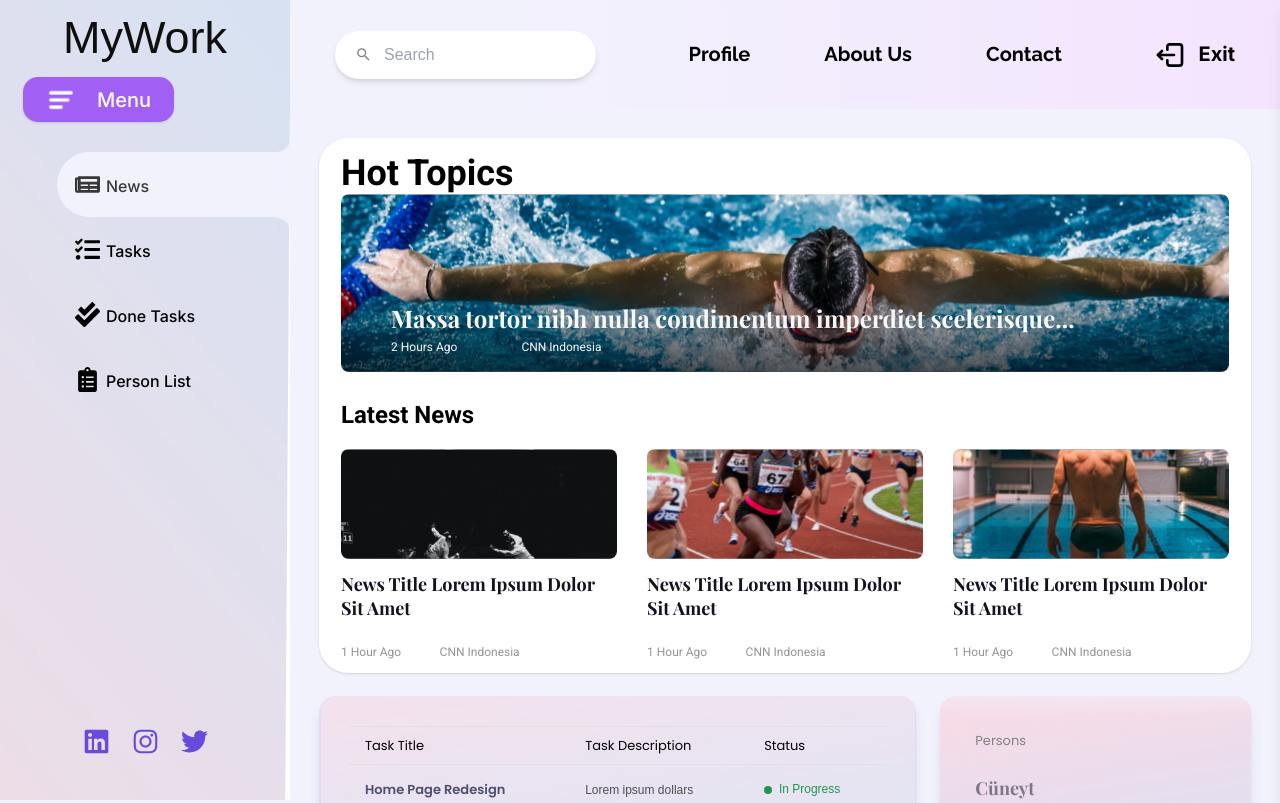
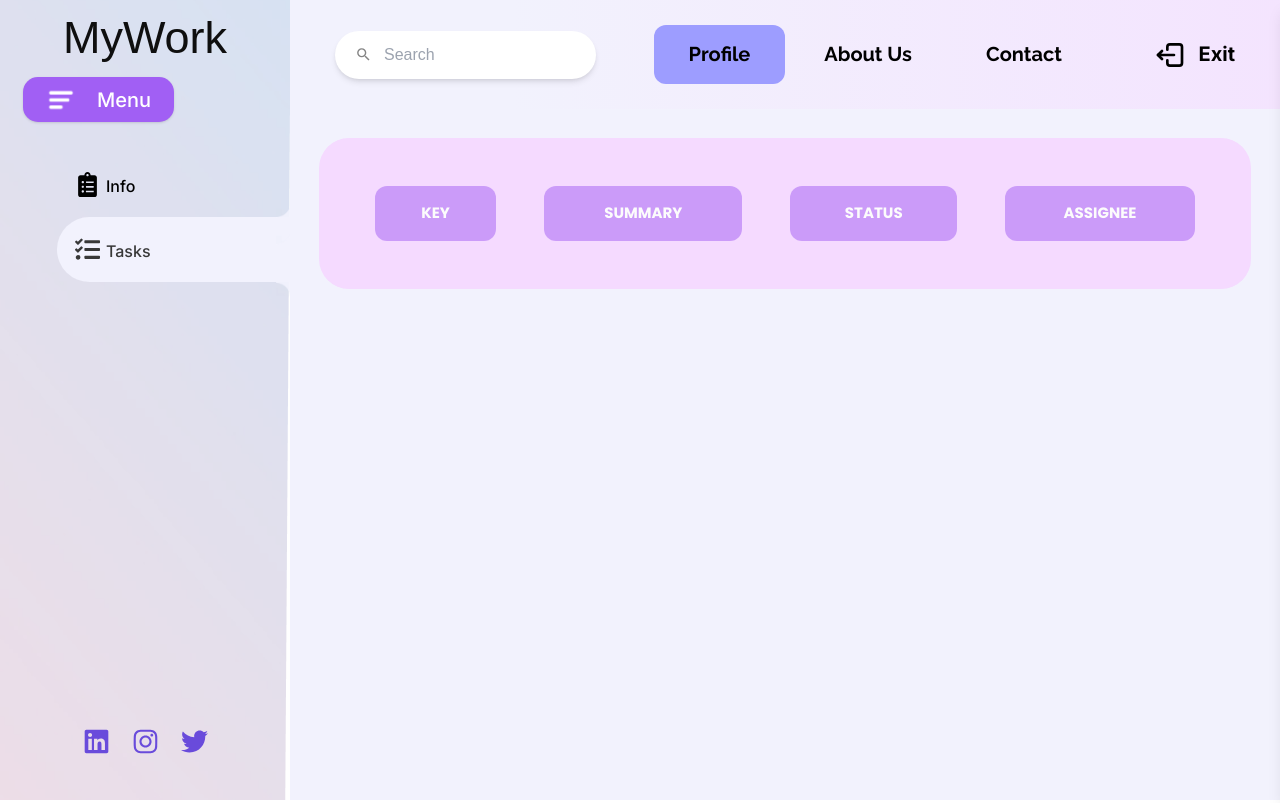
Before and after one commit to ShaYri12/my-work, a React (Vite) app: page /profile/tasks in a window 1280 px wide. Before the commit this address led to /. Shown: the top 803 px of the page. Built offline with nearby package versions, Linux system fonts and the light colour scheme; sample sign-in values are in the browser's storage; a web font is replaced by a local one.

Commit message:
some more changes from client

```diff
--- a/src/App.tsx
+++ b/src/App.tsx
@@ -9,7 +9,7 @@ import Login from "./pages/Login";
 import DashboardLayout from "./layouts/DashboardLayout";
 import News from "./pages/News";
 import Tasks from "./pages/Tasks";
-import Profile from "./pages/Profile";
+import ProfileTasks from "./pages/ProfileTasks";
 import About from "./pages/About";
 import ProtectedRoute from "./components/ProtectedRoute";
 import "./App.css";
@@ -17,6 +17,7 @@ import Register from "./pages/Register";
 import DoneTasks from "./pages/DoneTasks";
 import PersonList from "./pages/PersonList";
 import Contact from "./pages/Contact";
+import Info from "./pages/Info";
 
 const App = () => {
   const isAuthenticated = !!localStorage.getItem("auth"); // Check if the user is logged in
@@ -44,7 +45,8 @@ const App = () => {
           <Route path="tasks" element={<Tasks />} />
           <Route path="done-tasks" element={<DoneTasks />} />
           <Route path="person-list" element={<PersonList />} />
-          <Route path="profile" element={<Profile />} />
+          <Route path="profile/tasks" element={<ProfileTasks />} />
+          <Route path="profile/info" element={<Info />} />
           <Route path="about-us" element={<About />} />
           <Route path="contact" element={<Contact />} />
         </Route>
--- a/src/components/Header.tsx
+++ b/src/components/Header.tsx
@@ -1,7 +1,7 @@
 import { toast } from "react-toastify";
 import { TbLogout2 } from "react-icons/tb";
 import { MdOutlineSearch } from "react-icons/md";
-import { NavLink, useNavigate } from "react-router-dom";
+import { NavLink, useLocation, useNavigate } from "react-router-dom";
 import { useEffect, useRef, useState } from "react";
 import { FaBars } from "react-icons/fa";
 import { IoCloseSharp } from "react-icons/io5";
@@ -11,6 +11,7 @@ const Drawer: React.FC<{ isOpen: boolean; onClose: () => void }> = ({
   onClose,
 }) => {
   const navigate = useNavigate();
+  const location = useLocation();
   const drawerRef = useRef<HTMLDivElement | null>(null); // Reference for the drawer
 
   // Close drawer when clicking outside
@@ -75,11 +76,16 @@ const Drawer: React.FC<{ isOpen: boolean; onClose: () => void }> = ({
           {/* Center Nav Links */}
           <nav className="flex flex-col mt-4">
             <NavLink
-              to="/profile"
-              onClick={() => handleLinkClick("/profile")} // Close drawer and navigate
+              to="/profile/info"
+              onClick={() => handleLinkClick("/profile/info")} // Close drawer and navigate
               className={({ isActive }) =>
                 `text-[20px] text-black font-[700] font-raleway leading-[23.48px] py-2 px-4 ${
                   isActive ? "bg-[#9D9DFF] rounded-[12px]" : ""
+                }
+                ${
+                  location.pathname.startsWith("/profile")
+                    ? "bg-[#9D9DFF] rounded-[12px]"
+                    : ""
                 }`
               }
             >
@@ -172,10 +178,15 @@ const Header: React.FC = () => {
         {/* Center Nav Links */}
         <nav className="hidden md:flex gap-1">
           <NavLink
-            to="/profile"
+            to="/profile/info"
             className={({ isActive }) =>
               `lg:text-[20px] text-[18px] text-black font-[700] font-raleway leading-[23.48px] xl:py-[17.83px] py-4 xl:px-[35px] px-5 ${
                 isActive ? "bg-[#9D9DFF] rounded-[12px]" : ""
+              }
+              ${
+                location.pathname.startsWith("/profile")
+                  ? "bg-[#9D9DFF] rounded-[12px]"
+                  : ""
               }`
             }
           >
--- a/src/components/Sidebar.tsx
+++ b/src/components/Sidebar.tsx
@@ -55,59 +55,57 @@ const Sidebar: React.FC = () => {
     setIsExpanded(!isExpanded);
   };
 
-  return (
-    <>
-      <div
-        className={`h-full flex sidebar-behind top-0 left-0 ${
-          isExpanded ? "xl:w-[290px] lg:w-[240px] w-[70px]" : "min-w-[70px]"
-        }`}
-      ></div>
+  const renderProfileLinks = () => (
+    <ul className={`${isExpanded ? "xl:ps-[57px] lg:ps-[23px] ps-4" : "ps-2"}`}>
+      <li>
+        <NavLink
+          to="/profile/info"
+          className={({ isActive }) =>
+            `relative flex items-center gap-[6px] text-[16px] font-[500] leading-[25px] py-[20px] px-[18px] ${
+              isActive
+                ? "bg-[#F2F2FD] text-[#383838] rounded-l-full"
+                : "text-black"
+            }`
+          }
+        >
+          <span className="md:min-h-[25px] min-h-[20px] min-w-[20px] md:min-w-[25px]">
+            <FaClipboardList className="w-full h-full" />
+          </span>
+          {isExpanded && <span className="mb-[-4px] font-inter">Info</span>}
+          {location.pathname === "/profile/info" && (
+            <div className="flex">
+              <LinkStyle isExpanded />
+            </div>
+          )}
+        </NavLink>
+      </li>
+      <li>
+        <NavLink
+          to="/profile/tasks"
+          className={({ isActive }) =>
+            `relative flex items-center gap-[6px] text-[16px] font-[500] leading-[25px] py-[20px] px-[18px] ${
+              isActive
+                ? "bg-[#F2F2FD] text-[#383838] rounded-l-full"
+                : "text-black"
+            }`
+          }
+        >
+          <span className="md:min-h-[25px] min-h-[20px] min-w-[20px] md:min-w-[25px]">
+            <FaTasks className="w-full h-full" />
+          </span>
+          {isExpanded && <span className="mb-[-4px] font-inter">Tasks</span>}
+          {location.pathname === "/profile/tasks" && (
+            <div className="flex">
+              <LinkStyle isExpanded />
+            </div>
+          )}
+        </NavLink>
+      </li>
+    </ul>
+  );
 
-      <div
-        ref={sidebarRef}
-        className={`bg-white fixed top-0 left-0 h-screen transition-all duration-200 overflow-hidden ${
-          isExpanded ? "xl:w-[290px] lg:w-[240px] w-[200px]" : "w-[70px]"
-        } flex flex-col justify-between z-[60]`}
-      >
-        <img
-          className="absolute object-cover h-full w-full left-0 top-0 z-[50]"
-          src="/assets/sidebar-gradient.png"
-        />
-
-        {/* Top Section */}
-        <div className="relative z-[52]">
-          {isExpanded && (
-            <h1 className="lg:px-[23px] md:text-[45px] text-[30px] text-[#0F0F0F] md:font-[500] font-[600] leading-[62.69px] text-center my-[7px]">
-              MyWork
-            </h1>
-          )}
-
-          {/* Menu Button */}
-          <div className={`${isExpanded ? "lg:px-[23px] px-4" : "px-2"} `}>
-            <button
-              onClick={toggleSidebar}
-              className={`flex items-center lg:gap-[21px] gap-[12px] bg-[#A15FF4] text-white rounded-[15px] ${
-                isExpanded
-                  ? "lg:px-[23px] px-[10px] py-[7.9px]"
-                  : "px-[10px] py-[7.9px] mt-[6px]"
-              } mb-[30px] md:text-[20px] font-[500] leading-[24.2px] shadow hover:bg-[#A15FF9] transition`}
-            >
-              <img
-                className="lg:min-w-[30px] w-[30px] h-[30px] lg:min-h-[30px]"
-                src="/assets/icons/menu.svg"
-              />
-              {isExpanded && (
-                <span className="mt-[0.4px] font-inter">Menu</span>
-              )}
-            </button>
-          </div>
-
-          {/* Navigation Items */}
-          <ul
-            className={`${
-              isExpanded ? "xl:ps-[57px] lg:ps-[23px] ps-4" : "ps-2"
-            }`}
-          >
+  const renderMainLinks = () => (
+    <ul className={`${isExpanded ? "xl:ps-[57px] lg:ps-[23px] ps-4" : "ps-2"}`}>
       <li>
         <NavLink
           to="/"
@@ -122,9 +120,7 @@ const Sidebar: React.FC = () => {
           <span className="md:min-h-[25px] min-h-[20px] min-w-[20px] md:min-w-[25px]">
             <FaNewspaper className="w-full h-full" />
           </span>
-                {isExpanded && (
-                  <span className="mb-[-4px] font-inter">News</span>
-                )}
+          {isExpanded && <span className="mb-[-4px] font-inter">News</span>}
           {location.pathname === "/" && (
             <div className="flex">
               <LinkStyle isExpanded />
@@ -132,7 +128,6 @@ const Sidebar: React.FC = () => {
           )}
         </NavLink>
       </li>
-
       <li>
         <NavLink
           to="/tasks"
@@ -147,9 +142,7 @@ const Sidebar: React.FC = () => {
           <span className="md:min-h-[25px] min-h-[20px] min-w-[20px] md:min-w-[25px]">
             <FaTasks className="w-full h-full" />
           </span>
-                {isExpanded && (
-                  <span className="mb-[-4px] font-inter">Tasks</span>
-                )}
+          {isExpanded && <span className="mb-[-4px] font-inter">Tasks</span>}
           {location.pathname === "/tasks" && (
             <div className="flex">
               <LinkStyle isExpanded />
@@ -157,7 +150,6 @@ const Sidebar: React.FC = () => {
           )}
         </NavLink>
       </li>
-
       <li>
         <NavLink
           to="/done-tasks"
@@ -182,7 +174,6 @@ const Sidebar: React.FC = () => {
           )}
         </NavLink>
       </li>
-
       <li>
         <NavLink
           to="/person-list"
@@ -208,6 +199,57 @@ const Sidebar: React.FC = () => {
         </NavLink>
       </li>
     </ul>
+  );
+
+  return (
+    <>
+      <div
+        className={`h-full flex sidebar-behind top-0 left-0 ${
+          isExpanded ? "xl:w-[290px] lg:w-[240px] w-[70px]" : "min-w-[70px]"
+        }`}
+      ></div>
+
+      <div
+        ref={sidebarRef}
+        className={`bg-white fixed top-0 left-0 h-screen transition-all duration-200 overflow-hidden ${
+          isExpanded ? "xl:w-[290px] lg:w-[240px] w-[200px]" : "w-[70px]"
+        } flex flex-col justify-between z-[60]`}
+      >
+        <img
+          className="absolute object-cover h-full w-full left-0 top-0 z-[50]"
+          src="/assets/sidebar-gradient.png"
+        />
+
+        <div className="relative z-[52]">
+          {isExpanded && (
+            <h1 className="lg:px-[23px] md:text-[45px] text-[30px] text-[#0F0F0F] md:font-[500] font-[600] leading-[62.69px] text-center my-[7px]">
+              MyWork
+            </h1>
+          )}
+
+          <div className={`${isExpanded ? "lg:px-[23px] px-4" : "px-2"} `}>
+            <button
+              onClick={toggleSidebar}
+              className={`flex items-center lg:gap-[21px] gap-[12px] bg-[#A15FF4] text-white rounded-[15px] ${
+                isExpanded
+                  ? "lg:px-[23px] px-[10px] py-[7.9px]"
+                  : "px-[10px] py-[7.9px] mt-[6px]"
+              } mb-[30px] md:text-[20px] font-[500] leading-[24.2px] shadow hover:bg-[#A15FF9] transition`}
+            >
+              <img
+                className="lg:min-w-[30px] w-[30px] h-[30px] lg:min-h-[30px]"
+                src="/assets/icons/menu.svg"
+              />
+              {isExpanded && (
+                <span className="mt-[0.4px] font-inter">Menu</span>
+              )}
+            </button>
+          </div>
+
+          {/* Conditional rendering based on location */}
+          {location.pathname.startsWith("/profile")
+            ? renderProfileLinks()
+            : renderMainLinks()}
         </div>
 
         {/* Social Media Icons */}
--- a/src/components/TasksTable.tsx
+++ b/src/components/TasksTable.tsx
@@ -1,6 +1,7 @@
 import React, { useState, useEffect, useRef } from "react";
 import { Task } from "../assets/tasksData";
 import { IoIosArrowDown } from "react-icons/io";
+import userData from "../assets/userData"; // Import the user data
 
 interface TasksTableProps {
   tasks: Task[];
@@ -8,11 +9,19 @@ interface TasksTableProps {
     taskId: number,
     newStatus: "TO DO" | "IN PROGRESS" | "DONE"
   ) => void;
+  onAssigneeChange: (taskId: number, newAssignee: string) => void; // Callback for assignee change
 }
 
-const TasksTable: React.FC<TasksTableProps> = ({ tasks, onStatusChange }) => {
+const TasksTable: React.FC<TasksTableProps> = ({
+  tasks,
+  onStatusChange,
+  onAssigneeChange,
+}) => {
   const [tasksState, setTasksState] = useState<Task[]>(tasks);
-  const [selectedTaskId, setSelectedTaskId] = useState<number | null>(null);
+  const [openStatusTaskId, setOpenStatusTaskId] = useState<number | null>(null); // Status dropdown tracking
+  const [openAssigneeTaskId, setOpenAssigneeTaskId] = useState<number | null>(
+    null
+  ); // Assignee dropdown tracking
   const dropdownRefs = useRef<Map<number, HTMLDivElement | null>>(new Map());
 
   const handleStatusChange = (
@@ -25,7 +34,17 @@ const TasksTable: React.FC<TasksTableProps> = ({ tasks, onStatusChange }) => {
       )
     );
     onStatusChange(taskId, newStatus); // Call the callback prop
-    setSelectedTaskId(null);
+    setOpenStatusTaskId(null); // Close status dropdown
+  };
+
+  const handleAssigneeChange = (taskId: number, newAssignee: string) => {
+    setTasksState((prevTasks) =>
+      prevTasks.map((task) =>
+        task.id === taskId ? { ...task, assignee: newAssignee } : task
+      )
+    );
+    onAssigneeChange(taskId, newAssignee); // Call the callback prop
+    setOpenAssigneeTaskId(null); // Close assignee dropdown
   };
 
   const getStatusColor = (status: string) => {
@@ -43,11 +62,12 @@ const TasksTable: React.FC<TasksTableProps> = ({ tasks, onStatusChange }) => {
 
   useEffect(() => {
     const handleClickOutside = (event: MouseEvent) => {
-      if (selectedTaskId !== null) {
-        const dropdown = dropdownRefs.current.get(selectedTaskId);
-        if (dropdown && !dropdown.contains(event.target as Node)) {
-          setSelectedTaskId(null);
-        }
+      const openDropdown = dropdownRefs.current.get(
+        openStatusTaskId || openAssigneeTaskId || -1
+      );
+      if (openDropdown && !openDropdown.contains(event.target as Node)) {
+        setOpenStatusTaskId(null);
+        setOpenAssigneeTaskId(null);
       }
     };
 
@@ -55,7 +75,7 @@ const TasksTable: React.FC<TasksTableProps> = ({ tasks, onStatusChange }) => {
     return () => {
       document.removeEventListener("mousedown", handleClickOutside);
     };
-  }, [selectedTaskId]);
+  }, [openStatusTaskId, openAssigneeTaskId]);
 
   return (
     <div className="flex justify-start">
@@ -110,14 +130,16 @@ const TasksTable: React.FC<TasksTableProps> = ({ tasks, onStatusChange }) => {
                         {task.summary}
                       </span>
                     </td>
+                    {/* Status Dropdown */}
                     <td className="sm:py-4 py-1 md:px-6 px-2 bg-white shadow-lg text-center border-r-[1.5px] border-dashed border-[#000000]">
                       <div className="relative inline-block">
                         <button
-                          onClick={() =>
-                            setSelectedTaskId(
-                              selectedTaskId === task.id ? null : task.id
-                            )
-                          }
+                          onClick={() => {
+                            setOpenStatusTaskId(
+                              openStatusTaskId === task.id ? null : task.id
+                            );
+                            setOpenAssigneeTaskId(null); // Close assignee dropdown if open
+                          }}
                           className={`flex items-center gap-1 font-[700] md:text-[20px] sm:text-[15px] text-[11px] sm:leading-[30px] font-poppins ${getStatusColor(
                             task.status
                           )}`}
@@ -125,7 +147,7 @@ const TasksTable: React.FC<TasksTableProps> = ({ tasks, onStatusChange }) => {
                           {task.status}
                           <IoIosArrowDown />
                         </button>
-                        {selectedTaskId === task.id && (
+                        {openStatusTaskId === task.id && (
                           <div
                             ref={(el) => dropdownRefs.current.set(task.id, el)}
                             className="absolute right-0 mt-2 w-40 bg-white border border-gray-300 font-poppins rounded-lg shadow-lg z-10"
@@ -150,10 +172,40 @@ const TasksTable: React.FC<TasksTableProps> = ({ tasks, onStatusChange }) => {
                         )}
                       </div>
                     </td>
+                    {/* Assignee Dropdown */}
                     <td className="sm:py-4 py-1 md:px-6 px-2 bg-white rounded-r-[20px] shadow-lg text-center">
-                      <span className="font-[700] md:text-[18px] sm:text-[15px] text-[11px] sm:leading-[30px] text-black font-poppins">
-                        {task.assignee}
-                      </span>
+                      <div className="relative inline-block">
+                        <button
+                          onClick={() => {
+                            setOpenAssigneeTaskId(
+                              openAssigneeTaskId === task.id ? null : task.id
+                            );
+                            setOpenStatusTaskId(null); // Close status dropdown if open
+                          }}
+                          className="flex items-center gap-1 font-[700] md:text-[18px] sm:text-[15px] text-[11px] sm:leading-[30px] text-black font-poppins"
+                        >
+                          {task.assignee}
+                          <IoIosArrowDown />
+                        </button>
+                        {openAssigneeTaskId === task.id && (
+                          <div
+                            ref={(el) => dropdownRefs.current.set(task.id, el)}
+                            className="absolute right-0 mt-2 w-40 bg-white border border-gray-300 font-poppins rounded-lg shadow-lg z-10"
+                          >
+                            {userData.map((user) => (
+                              <div
+                                key={user.name}
+                                onClick={() =>
+                                  handleAssigneeChange(task.id, user.name)
+                                }
+                                className="cursor-pointer px-4 py-2 font-[600] text-sm text-black hover:bg-gray-200"
+                              >
+                                {user.name}
+                              </div>
+                            ))}
+                          </div>
+                        )}
+                      </div>
                     </td>
                   </tr>
                   <tr>
--- /dev/null
+++ b/src/pages/Info.tsx
@@ -0,0 +1,12 @@
+import React from "react";
+
+const Info = () => {
+  return (
+    <div>
+      <h1 className="text-3xl font-bold">Info Page</h1>
+      <p>This is the Info page content.</p>
+    </div>
+  );
+};
+
+export default Info;
--- a/src/pages/Profile.tsx
+++ b/src/pages/ProfileTasks.tsx
@@ -6,7 +6,7 @@ import initialTasksData from "../assets/tasksData";
 const user = JSON.parse(localStorage.getItem("auth") || "{}");
 const userEmail: string = user.email || "";
 
-const Profile: React.FC = () => {
+const ProfileTasks: React.FC = () => {
   // Initialize tasksInfo with the imported initialTasksData
   const [tasksInfo, setTasksInfo] = useState<Task[]>(initialTasksData);
 
@@ -25,11 +25,24 @@ const Profile: React.FC = () => {
     );
   };
 
+  // Handle assignee change
+  const handleAssigneeChange = (taskId: number, newAssignee: string) => {
+    setTasksInfo((prevTasks) =>
+      prevTasks.map((task) =>
+        task.id === taskId ? { ...task, assignee: newAssignee } : task
+      )
+    );
+  };
+
   return (
     <div className="">
-      <TasksTable tasks={userTasks} onStatusChange={handleStatusChange} />
+      <TasksTable
+        tasks={userTasks}
+        onStatusChange={handleStatusChange}
+        onAssigneeChange={handleAssigneeChange} // Pass the handler here
+      />
     </div>
   );
 };
 
-export default Profile;
+export default ProfileTasks;
--- a/src/pages/Tasks.tsx
+++ b/src/pages/Tasks.tsx
@@ -4,7 +4,6 @@ import TasksTable from "../components/TasksTable";
 import tasksData from "../assets/tasksData";
 
 const Tasks: React.FC = () => {
-  // Initialize tasksInfo with the imported tasksData
   const [tasksInfo, setTasksInfo] = useState<Task[]>(tasksData);
 
   const handleStatusChange = (
@@ -18,7 +17,21 @@ const Tasks: React.FC = () => {
     );
   };
 
-  return <TasksTable tasks={tasksInfo} onStatusChange={handleStatusChange} />;
+  const handleAssigneeChange = (taskId: number, newAssignee: string) => {
+    setTasksInfo((prevTasks) =>
+      prevTasks.map((task) =>
+        task.id === taskId ? { ...task, assignee: newAssignee } : task
+      )
+    );
+  };
+
+  return (
+    <TasksTable
+      tasks={tasksInfo}
+      onStatusChange={handleStatusChange}
+      onAssigneeChange={handleAssigneeChange}
+    />
+  );
 };
 
 export default Tasks;
```
Lines whose indentation alone changed are shown as unchanged.
